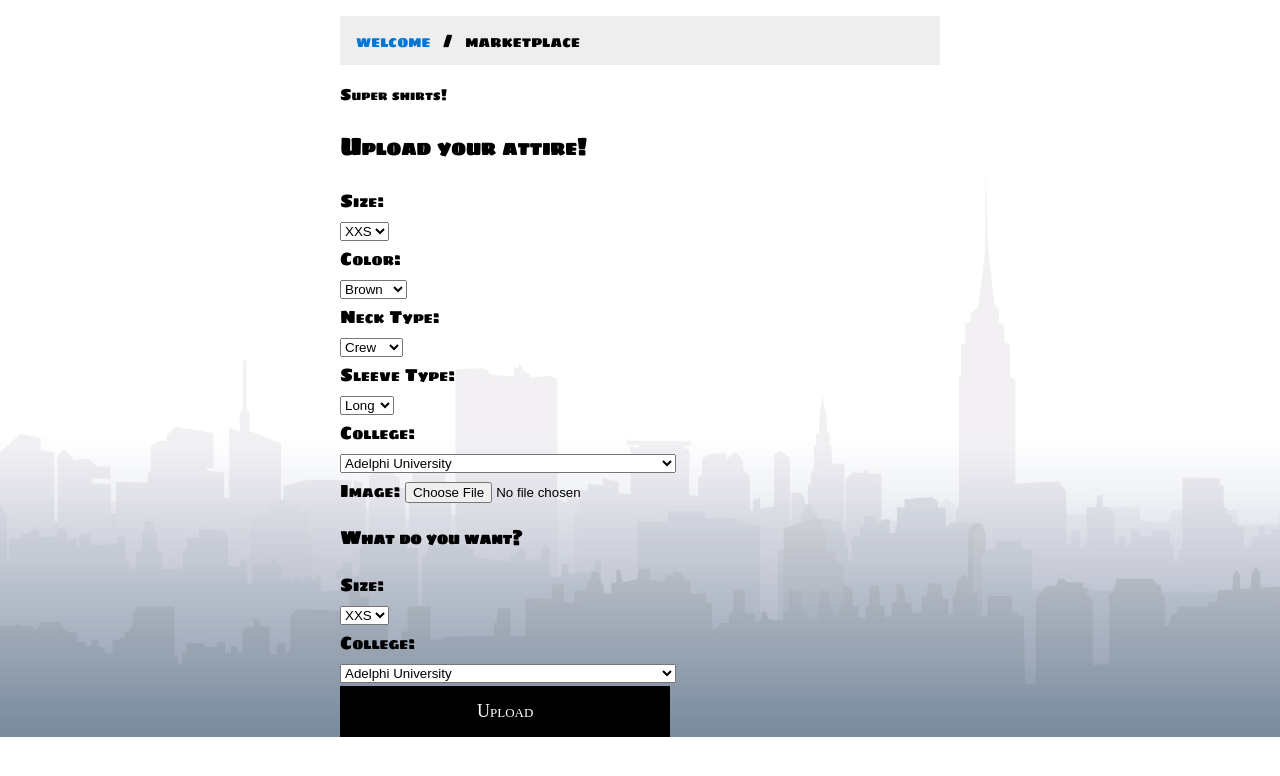
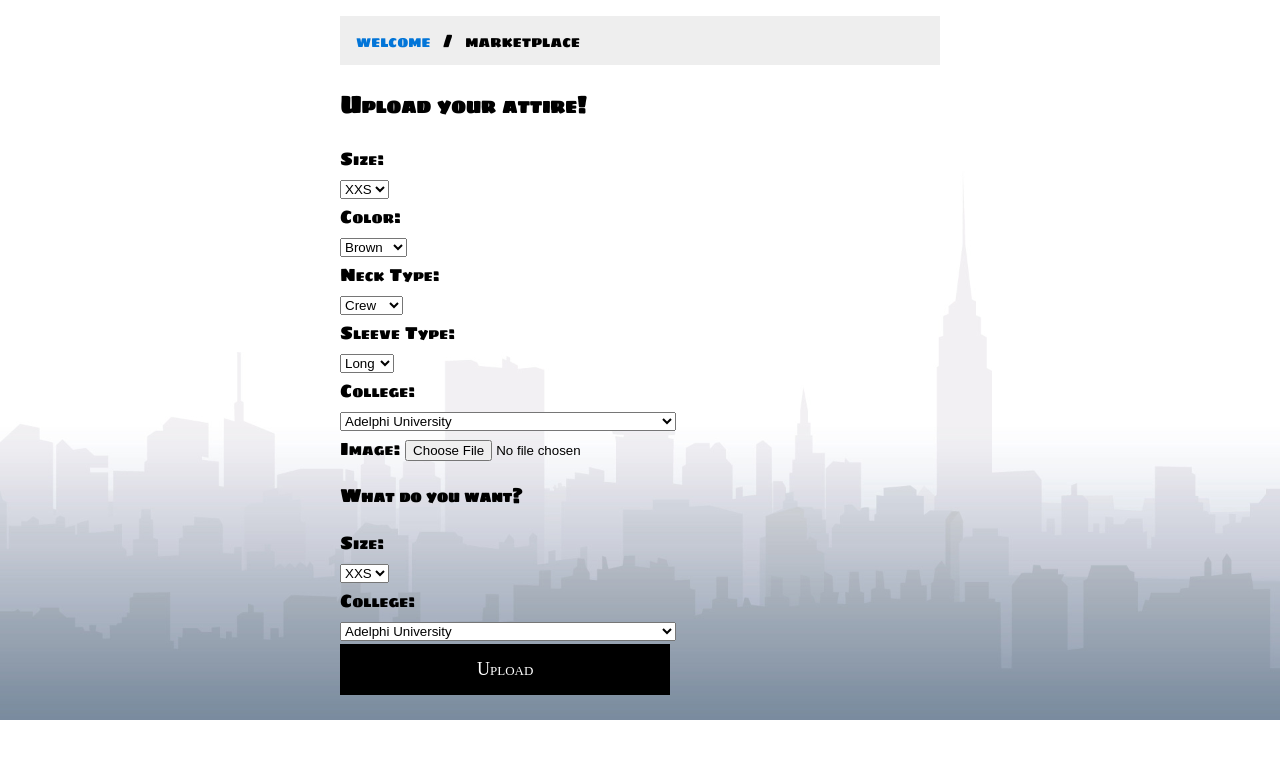
Before and after one commit to Pranavnkom/College-Attire-Trader, a Django app: template templates/upload.html in a window 1280 px wide. Shown: the top 776 px of the page. Run offline with Django 3.2, Linux system fonts and the light colour scheme; the template is opened without the code that fills it, so the values that code supplies are empty; some web fonts are replaced.

Commit message:
more css

```diff
--- a/templates/upload.html
+++ b/templates/upload.html
@@ -10,7 +10,7 @@
   <li><a href="/welcome?current_user={{logged.tokens}}">welcome</a></li>
   <li>marketplace</li>
   </ul>
-  Super shirts!
+
 </head>
 <body>
   <h2>Upload your attire!</h2>
```
Also changed, not shown: images/dorito_phineas_by_hannahml-d4xjht6.jpg (added), 2 other files.
